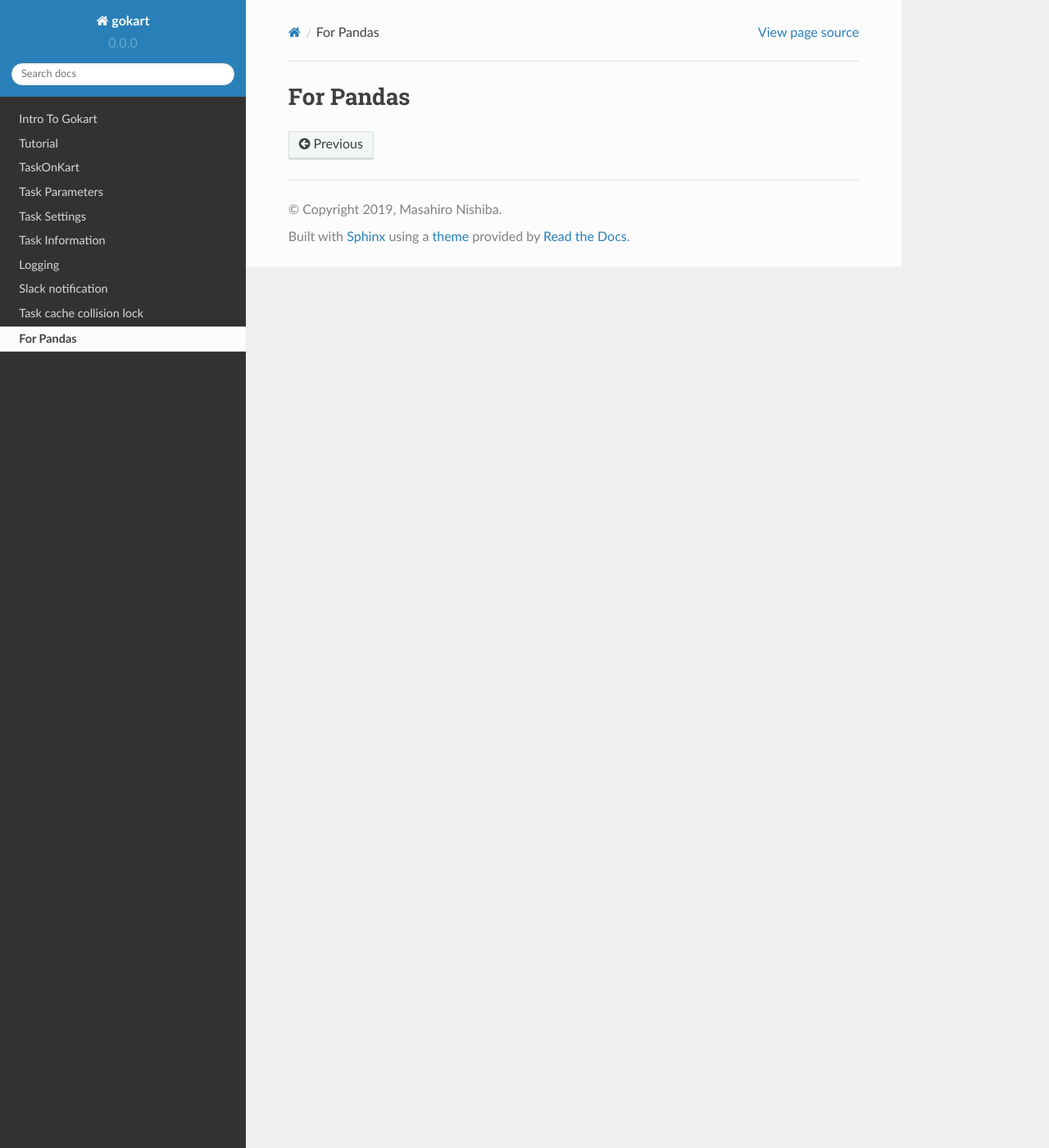
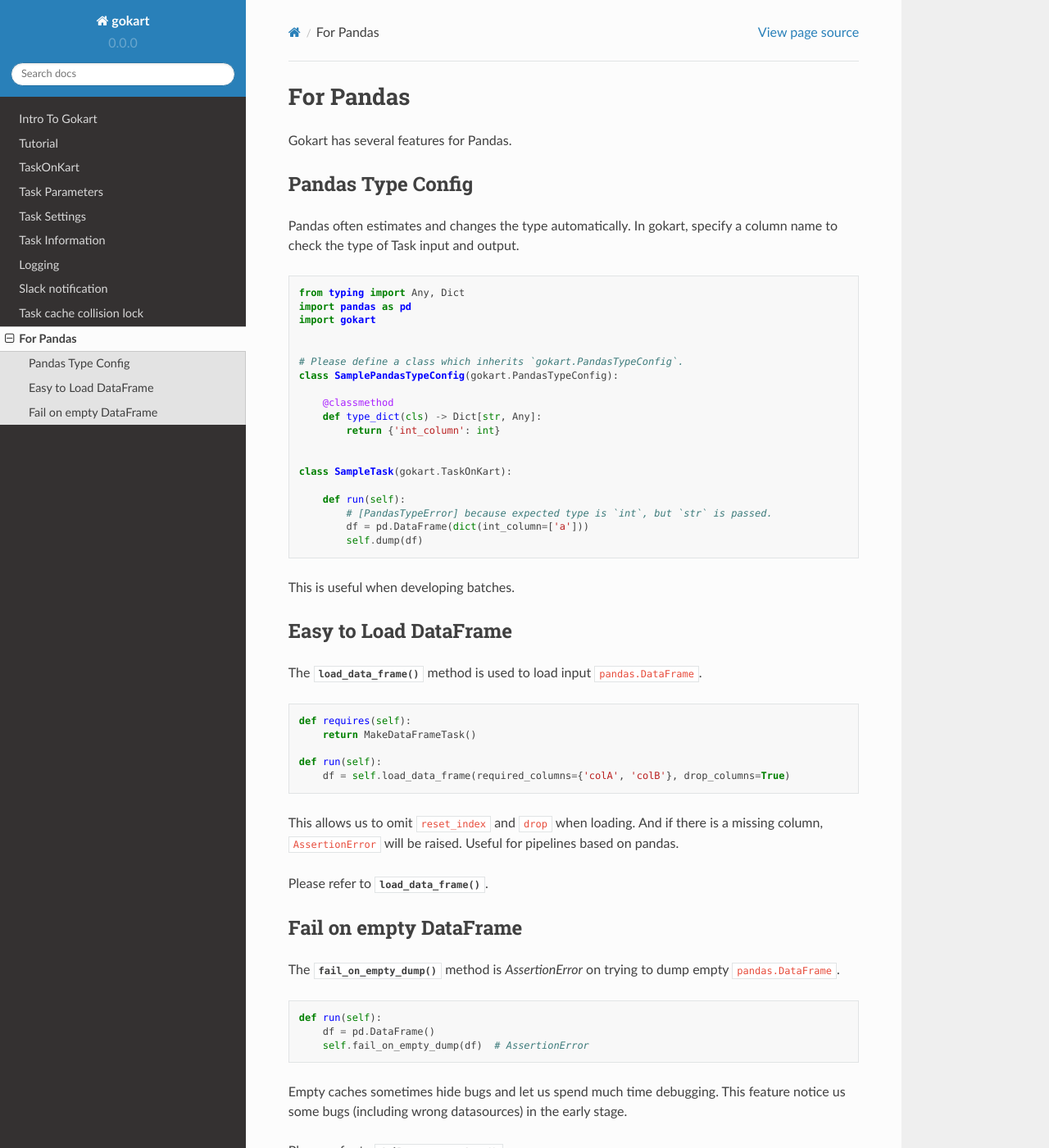
Before and after one commit to m3dev/gokart, a Sphinx documentation site: the page built from docs/for_pandas.rst, in a window 1280 px wide and 1400 px high. Shown: the whole window at 82% size. Built offline with Sphinx 7.4.7 and the Read the Docs theme 2.0.0, drawn with Linux system fonts in a browser that asks for light colours; pages that are not in the unit, such as notebooks, are missing from menus; the version number is read from the project's files by our own code; some of the changed text lies outside the part shown.

Commit message:
update for_pandas

```diff
--- a/docs/for_pandas.rst
+++ b/docs/for_pandas.rst
@@ -1,2 +1,69 @@
 For Pandas
 ==========
+
+Gokart has several features for Pandas.
+
+
+Pandas Type Config
+------------------
+
+Pandas often estimates and changes the type automatically. In gokart, specify a column name to check the type of Task input and output.
+
+
+.. code:: python
+
+    from typing import Any, Dict
+    import pandas as pd
+    import gokart
+
+
+    # Please define a class which inherits `gokart.PandasTypeConfig`.
+    class SamplePandasTypeConfig(gokart.PandasTypeConfig):
+
+        @classmethod
+        def type_dict(cls) -> Dict[str, Any]:
+            return {'int_column': int}
+
+
+    class SampleTask(gokart.TaskOnKart):
+
+        def run(self):
+            # [PandasTypeError] because expected type is `int`, but `str` is passed.
+            df = pd.DataFrame(dict(int_column=['a']))
+            self.dump(df)
+
+This is useful when developing batches.
+
+
+Easy to Load DataFrame
+----------------------
+
+The :func:`~gokart.task.TaskOnKart.load_data_frame` method is used to load input ``pandas.DataFrame``.
+
+.. code:: python
+
+    def requires(self):
+        return MakeDataFrameTask()
+
+    def run(self):
+        df = self.load_data_frame(required_columns={'colA', 'colB'}, drop_columns=True)
+
+This allows us to omit ``reset_index`` and ``drop`` when loading. And if there is a missing column, ``AssertionError`` will be raised. Useful for pipelines based on pandas.
+
+Please refer to :func:`~gokart.task.TaskOnKart.load_data_frame`.
+
+
+Fail on empty DataFrame
+-----------------------
+
+The :func:`~gokart.task.TaskOnKart.fail_on_empty_dump` method is `AssertionError` on trying to dump empty ``pandas.DataFrame``.
+
+.. code:: python
+
+    def run(self):
+        df = pd.DataFrame()
+        self.fail_on_empty_dump(df)  # AssertionError
+
+Empty caches sometimes hide bugs and let us spend much time debugging. This feature notice us some bugs (including wrong datasources) in the early stage.
+
+Please refer to :func:`~gokart.task.TaskOnKart.fail_on_empty_dump`.
--- a/docs/logging.rst
+++ b/docs/logging.rst
@@ -8,5 +8,5 @@
 
 
 Logger ini file
-----------
+---------------
 [TBD]
```
Also changed, not shown: docs/task_on_kart.rst (+12 -33 lines).
